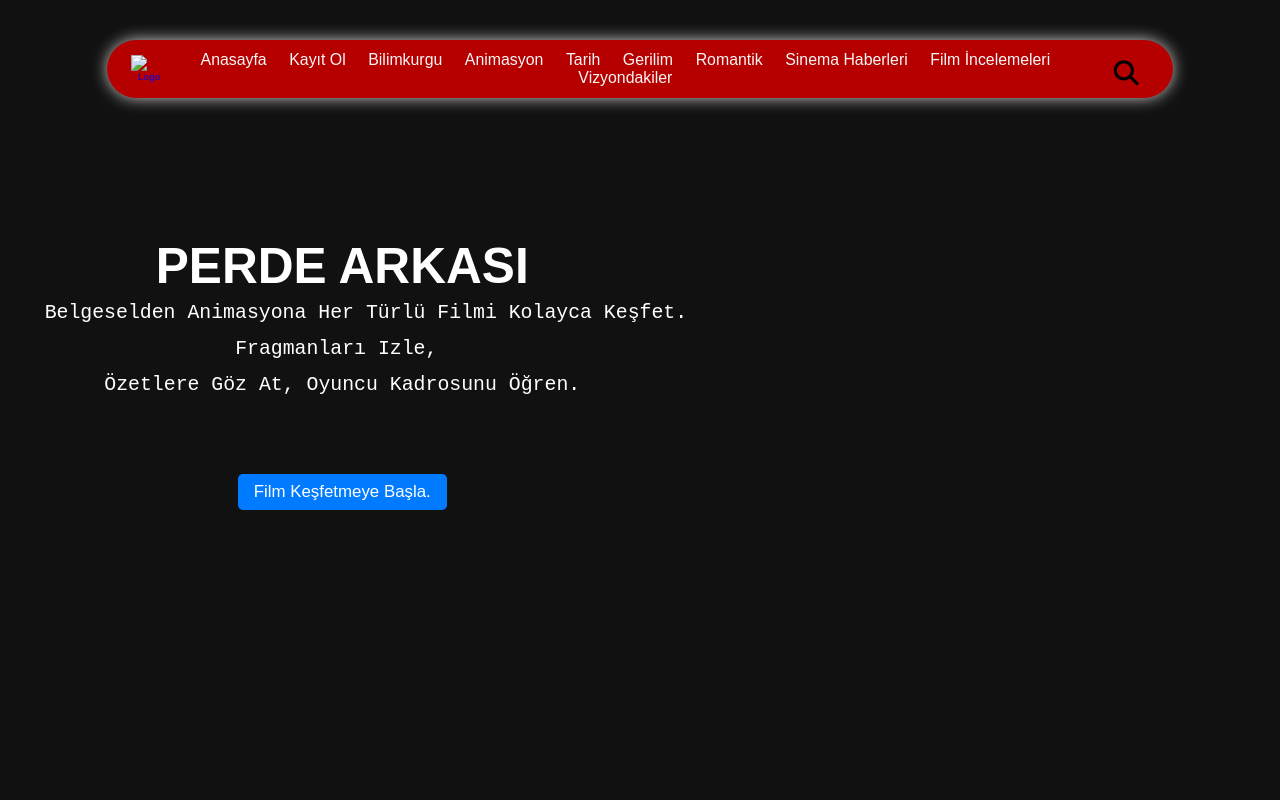
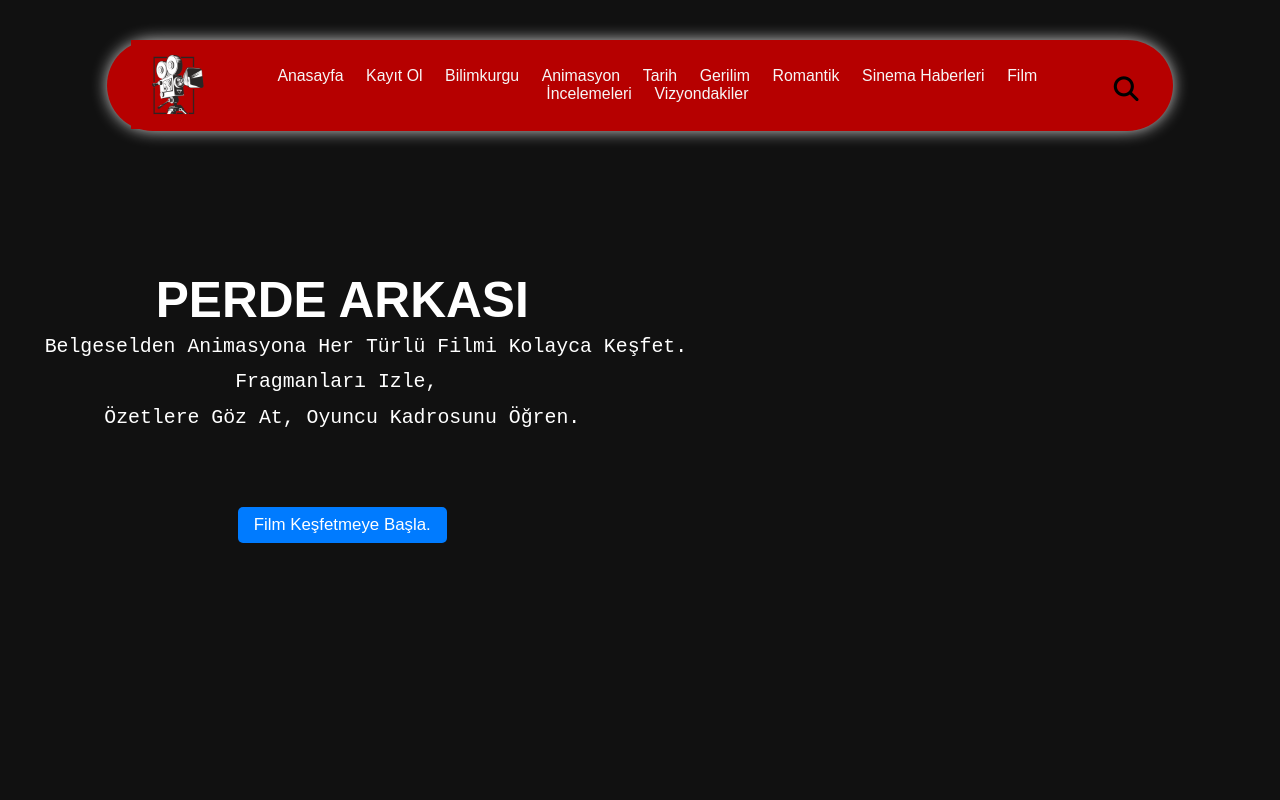
Before and after one commit to thatshil/web, a plain HTML site: page index.html in a window 1280 px wide. Shown: the top 800 px of the page. Drawn offline with Linux system fonts and the light colour scheme.

Commit message:
logo yolu düzeltildi

```diff
--- a/index.html
+++ b/index.html
@@ -21,7 +21,7 @@
 
 <header class="header">
       <a href="#" class="logo">
-        <img src="c:\Users\Hilal\Desktop\logo.png" alt="logo" />
+        <img src="images/logo.png" alt="logo" />
       </a>
 
     <nav class="navbar">
--- a/styles/style.css
+++ b/styles/style.css
@@ -122,7 +122,7 @@ section {
 /*! home  start*/
 .home {
     min-height: 100vh;
-    background: url(../../perdearkası1.png)
+    background:
     no-repeat;
     background-size:cover;
     background-position: center;
```
Also changed, not shown: images/Perde.png (added), images/logo.png (added).
